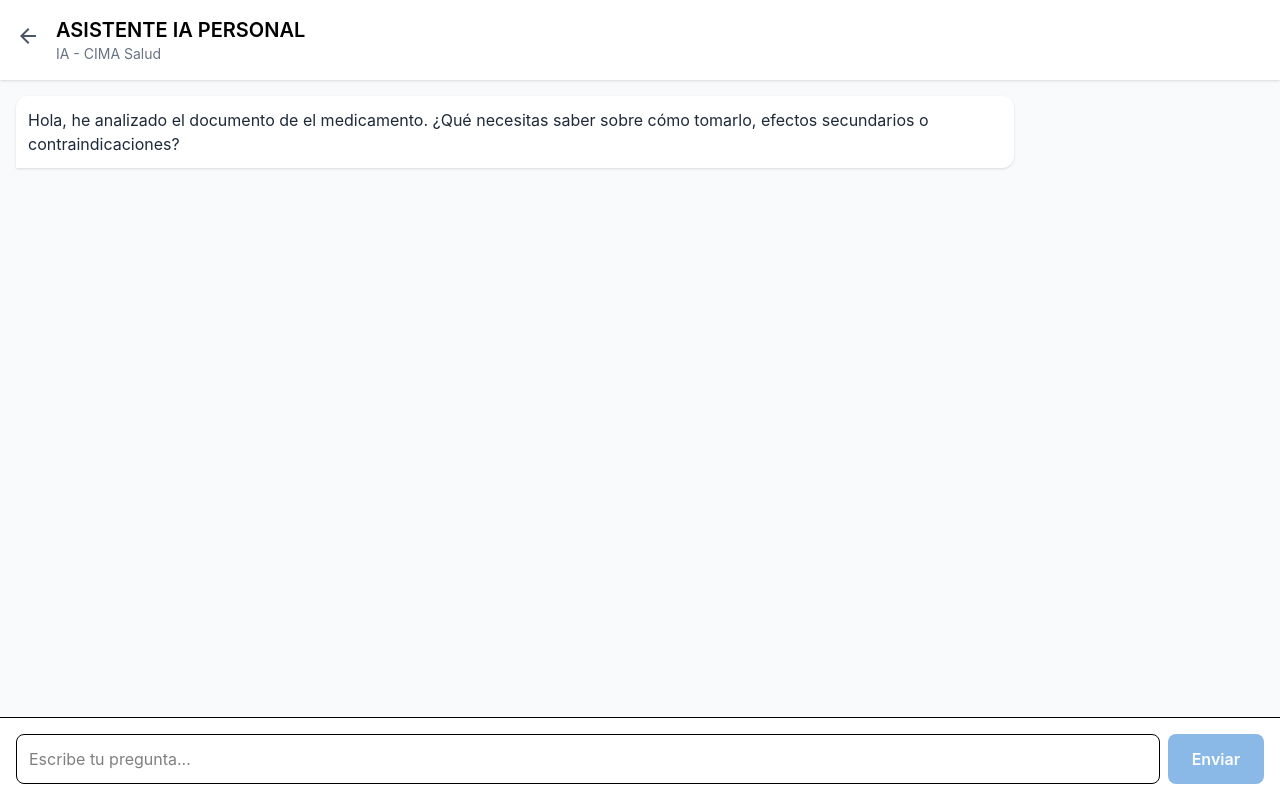
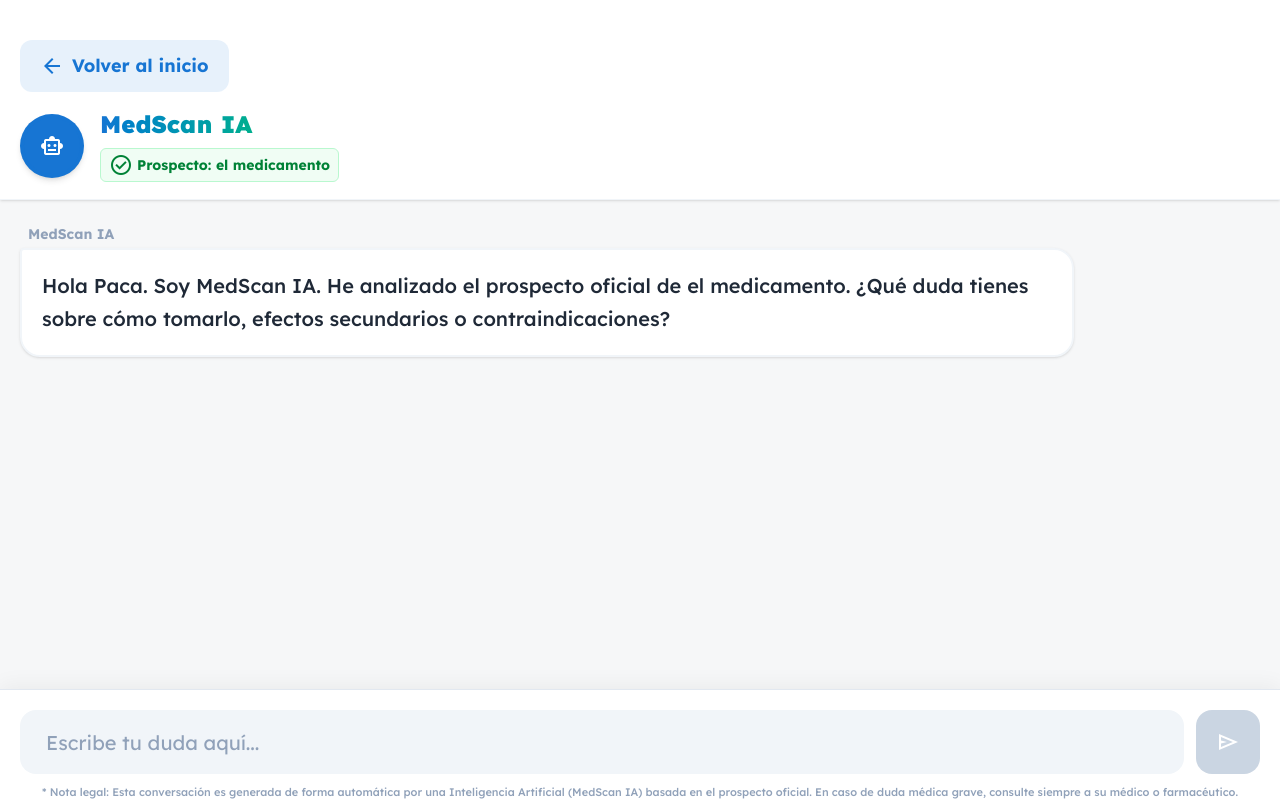
Before and after one commit to gontugithub/medscan, a React (Vite) app in the folder frontend/: page /chat in a window 1280 px wide. Built offline with nearby package versions, Linux system fonts and the light colour scheme.

Commit message:
Endpoint info medicamento y foto y chat actualizado

```diff
--- a/frontend/src/pages/CameraPage.jsx
+++ b/frontend/src/pages/CameraPage.jsx
@@ -93,7 +93,7 @@ export default function CameraPage() {
       <div className="p-6 flex justify-between items-center text-white mt-8 z-20 relative pt-safe">
         <h2 className="text-2xl font-bold tracking-wide drop-shadow-md">Escanear</h2>
         <button
-          onClick={() => navigate(-1)}
+          onClick={() => navigate("/home")}
           className="flex items-center justify-center w-12 h-12 rounded-full bg-black/30 backdrop-blur-md text-white hover:bg-black/50 transition-colors"
         >
           <span className="material-symbols-outlined text-[28px]">close</span>
--- a/frontend/src/pages/ChatPage.jsx
+++ b/frontend/src/pages/ChatPage.jsx
@@ -7,11 +7,14 @@ const ChatPage = () => {
   const location = useLocation();
 
   // Recuperamos el nombre del medicamento que pasamos desde el ProcessingPage
-  // Si por lo que sea recargan la página directamente aquí, ponemos un fallback
   const nombreMedicamento = location.state?.nombreMedicamento || 'el medicamento';
 
+  // Mensaje inicial adaptado
   const [messages, setMessages] = useState([
-    { text: `Hola, he analizado el documento de ${nombreMedicamento}. ¿Qué necesitas saber sobre cómo tomarlo, efectos secundarios o contraindicaciones?`, sender: 'bot' }
+    {
+      text: `Hola Paca. Soy MedScan IA. He analizado el prospecto oficial de ${nombreMedicamento}. ¿Qué duda tienes sobre cómo tomarlo, efectos secundarios o contraindicaciones?`,
+      sender: 'bot'
+    }
   ]);
   const [input, setInput] = useState('');
   const [isLoading, setIsLoading] = useState(false);
@@ -27,6 +30,7 @@ const ChatPage = () => {
     scrollToBottom();
   }, [messages]);
 
+  // LÓGICA INTACTA DE TU CÓDIGO
   const sendMessage = async () => {
     if (!input.trim() || isLoading) return;
 
@@ -42,7 +46,6 @@ const ChatPage = () => {
       const data = await api.askQuestion(preguntaUsuario);
 
       // 3. Añadimos la respuesta del bot.
-      // (Asumo que el backend devuelve {"respuesta": "..."} basándome en cómo empezaba tu JSON truncado)
       const textoRespuesta = data.respuesta || data.content || data.pregunta || "No he recibido una respuesta válida del servidor.";
 
       setMessages(prev => [...prev, {
@@ -62,28 +65,55 @@ const ChatPage = () => {
   };
 
   return (
-    <div className="min-h-screen bg-gray-50 flex flex-col">
-      {/* Header */}
-      <header className="bg-white shadow-sm p-4 flex items-center">
-        {/* Aquí tenías un botón vacío, le he puesto el icono de volver (flecha) */}
-        <button onClick={() => navigate("/camera")} className="text-2xl mr-4 text-gray-600 hover:text-gray-900">
-          <span className="material-symbols-outlined">arrow_back</span>
+    <div className="bg-[#f6f7f8] text-[#1f2937] h-[100dvh] flex flex-col w-full relative font-display">
+
+      {/* Cabecera Adaptada para Mayores */}
+      <header className="bg-white px-5 pt-10 pb-4 shadow-sm z-20 sticky top-0 border-b border-slate-100 flex flex-col gap-4">
+        {/* Botón Volver gigante y claro */}
+        <button
+          onClick={() => navigate('/home')}
+          className="flex items-center gap-2 text-[#1775d3] font-bold text-lg bg-[#1775d3]/10 w-fit px-5 py-3 rounded-xl active:scale-95 transition-transform"
+        >
+          <span className="material-symbols-outlined text-[24px]">arrow_back</span>
+          Volver al inicio
         </button>
-        <div>
-          <h1 className="text-xl font-semibold">ASISTENTE IA PERSONAL</h1>
-          <p className="text-sm text-gray-500 text-left">IA - CIMA Salud</p>
+
+        {/* Info de la IA */}
+        <div className="flex items-center gap-4">
+          <div className="w-16 h-16 bg-[#1775d3] rounded-full flex items-center justify-center text-white shadow-md shrink-0 border-4 border-[#1775d3]/20">
+            <span className="material-symbols-outlined text-[32px]">smart_toy</span>
+          </div>
+          <div>
+            {/* AQUÍ ESTÁ EL CAMBIO:
+               Se aplica un degradado (gradient) del azul principal a un verde esmeralda,
+               y se recorta el fondo con el texto (bg-clip-text text-transparent).
+            */}
+            <h1 className="text-2xl font-black text-transparent bg-clip-text bg-gradient-to-r from-[#1775d3] to-green-500 pb-1">
+              MedScan IA
+            </h1>
+            <p className="text-sm font-bold text-green-700 bg-green-50 px-2 py-1 rounded-md inline-flex items-center gap-1 mt-1 border border-green-200">
+              <span className="material-symbols-outlined text-[16px]">check_circle</span> Prospecto: {nombreMedicamento}
+            </p>
+          </div>
         </div>
       </header>
 
-      {/* Chat messages */}
-      <div className="flex-1 overflow-y-auto p-4 space-y-4">
+      {/* Área de Chat (Letra más grande y clara) */}
+      <main className="flex-1 overflow-y-auto px-5 py-6 space-y-6 scroll-smooth pb-4">
         {messages.map((msg, index) => (
-          <div key={index} className={`flex ${msg.sender === 'user' ? 'justify-end' : 'justify-start'}`}>
-            <div className={`max-w-[80%] p-3 rounded-xl ${
-              msg.sender === 'user'
-                ? 'bg-[#1775d3] text-white rounded-br-none' // Puse tu color primary
-                : 'bg-white shadow rounded-bl-none text-gray-800'
-            }`}>
+          <div key={index} className={`flex flex-col ${msg.sender === 'user' ? 'items-end' : 'items-start'}`}>
+
+            {/* Etiqueta de quién habla (Crucial para abuelos) */}
+            <span className="text-sm font-bold text-slate-400 mb-1 ml-2 mr-2">
+              {msg.sender === 'user' ? 'Tú' : 'MedScan IA'}
+            </span>
+
+            {/* Burbuja de texto */}
+            <div className={`p-5 max-w-[85%] rounded-[20px] shadow-sm text-xl font-medium leading-relaxed
+              ${msg.sender === 'user'
+                ? 'bg-[#1775d3] text-white rounded-tr-sm'
+                : 'bg-white text-[#1f2937] border-2 border-slate-100 rounded-tl-sm'}`}
+            >
               {msg.text}
             </div>
           </div>
@@ -91,43 +121,50 @@ const ChatPage = () => {
 
         {/* Indicador de "Escribiendo..." */}
         {isLoading && (
-          <div className="flex justify-start">
-            <div className="bg-white shadow rounded-xl rounded-bl-none p-4 flex gap-1 items-center">
-              <div className="w-2 h-2 bg-gray-400 rounded-full animate-bounce"></div>
-              <div className="w-2 h-2 bg-gray-400 rounded-full animate-bounce" style={{ animationDelay: '0.2s' }}></div>
-              <div className="w-2 h-2 bg-gray-400 rounded-full animate-bounce" style={{ animationDelay: '0.4s' }}></div>
+          <div className="flex flex-col items-start">
+            <span className="text-sm font-bold text-slate-400 mb-1 ml-2">MedScan IA</span>
+            <div className="bg-white p-5 max-w-[85%] rounded-[20px] rounded-tl-sm shadow-sm border-2 border-slate-100 flex gap-2 items-center h-[68px]">
+              <div className="w-3 h-3 bg-[#1775d3] rounded-full animate-bounce"></div>
+              <div className="w-3 h-3 bg-[#1775d3] rounded-full animate-bounce" style={{ animationDelay: '0.2s' }}></div>
+              <div className="w-3 h-3 bg-[#1775d3] rounded-full animate-bounce" style={{ animationDelay: '0.4s' }}></div>
             </div>
           </div>
         )}
 
         {/* Ancla invisible para el auto-scroll */}
         <div ref={messagesEndRef} />
-      </div>
+      </main>
 
-      {/* Input */}
-      <div className="bg-white border-t p-4">
-        <div className="flex gap-2">
+      {/* Input de Chat y Aviso Legal */}
+      <footer className="bg-white p-5 border-t border-slate-200 sticky bottom-0 z-20 pb-safe shadow-[0_-4px_20px_rgba(0,0,0,0.05)]">
+        <div className="flex gap-3 items-center mb-3">
           <input
+            type="text"
             value={input}
             onChange={(e) => setInput(e.target.value)}
+            onKeyDown={(e) => e.key === 'Enter' && sendMessage()}
             disabled={isLoading}
-            placeholder={isLoading ? "Analizando documento..." : "Escribe tu pregunta..."}
-            className="flex-1 p-3 border rounded-lg focus:outline-none focus:ring-2 focus:ring-[#1775d3]/50 disabled:bg-gray-100"
-            onKeyDown={(e) => e.key === 'Enter' && sendMessage()}
+            placeholder={isLoading ? "Buscando en el prospecto..." : "Escribe tu duda aquí..."}
+            className="flex-1 h-[64px] px-6 bg-slate-100 border-2 border-transparent rounded-2xl text-xl outline-none focus:border-[#1775d3] focus:bg-white transition-all placeholder:text-slate-400 disabled:opacity-50"
           />
           <button
             onClick={sendMessage}
             disabled={isLoading || !input.trim()}
-            className="bg-[#1775d3] hover:bg-[#125ea8] text-white px-6 rounded-lg font-semibold transition-colors disabled:opacity-50 flex items-center justify-center"
+            className="w-[64px] h-[64px] bg-[#1775d3] disabled:bg-slate-300 text-white rounded-2xl flex items-center justify-center shrink-0 active:scale-95 transition-transform shadow-lg shadow-[#1775d3]/30 disabled:shadow-none"
           >
             {isLoading ? (
-              <span className="material-symbols-outlined animate-spin">autorenew</span>
+              <span className="material-symbols-outlined text-[32px] animate-spin">autorenew</span>
             ) : (
-              'Enviar'
+              <span className="material-symbols-outlined text-[32px]">send</span>
             )}
           </button>
         </div>
-      </div>
+
+        {/* Texto Legal */}
+        <p className="text-[11px] leading-tight text-center text-slate-400 font-medium px-2">
+          * Nota legal: Esta conversación es generada de forma automática por una Inteligencia Artificial (MedScan IA) basada en el prospecto oficial. En caso de duda médica grave, consulte siempre a su médico o farmacéutico.
+        </p>
+      </footer>
     </div>
   );
 };
--- a/frontend/src/pages/ProcessingPage.jsx
+++ b/frontend/src/pages/ProcessingPage.jsx
@@ -63,7 +63,7 @@ export default function ProcessingPage() {
 
       {error && (
         <button
-          onClick={() => navigate('/')}
+          onClick={() => navigate('/camera')}
           className="mt-8 px-6 py-3 bg-primary text-white rounded-full font-bold shadow-lg"
         >
           Volver a escanear
```
Also changed, not shown: 2 other files (tests, documents, lock files or other folders).
